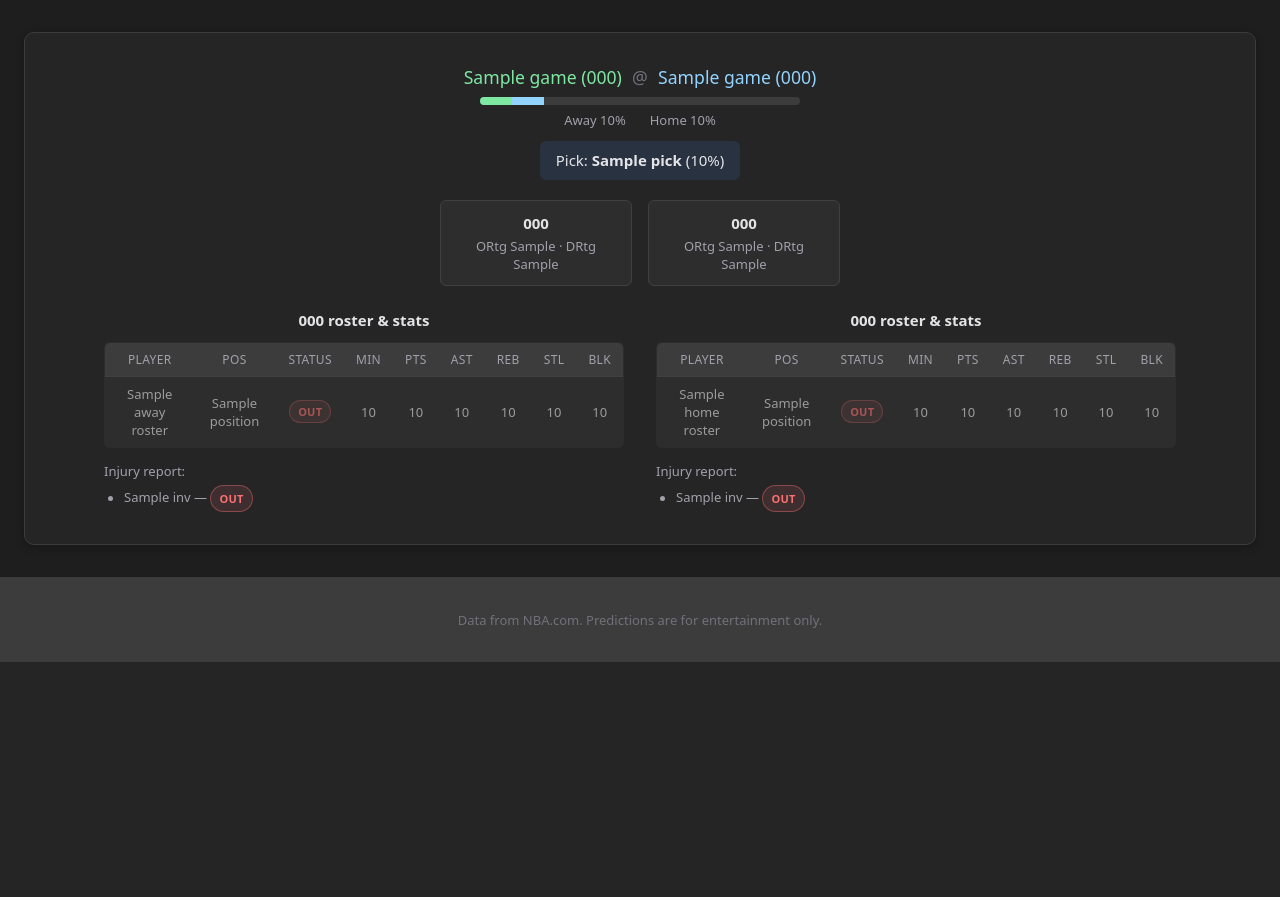
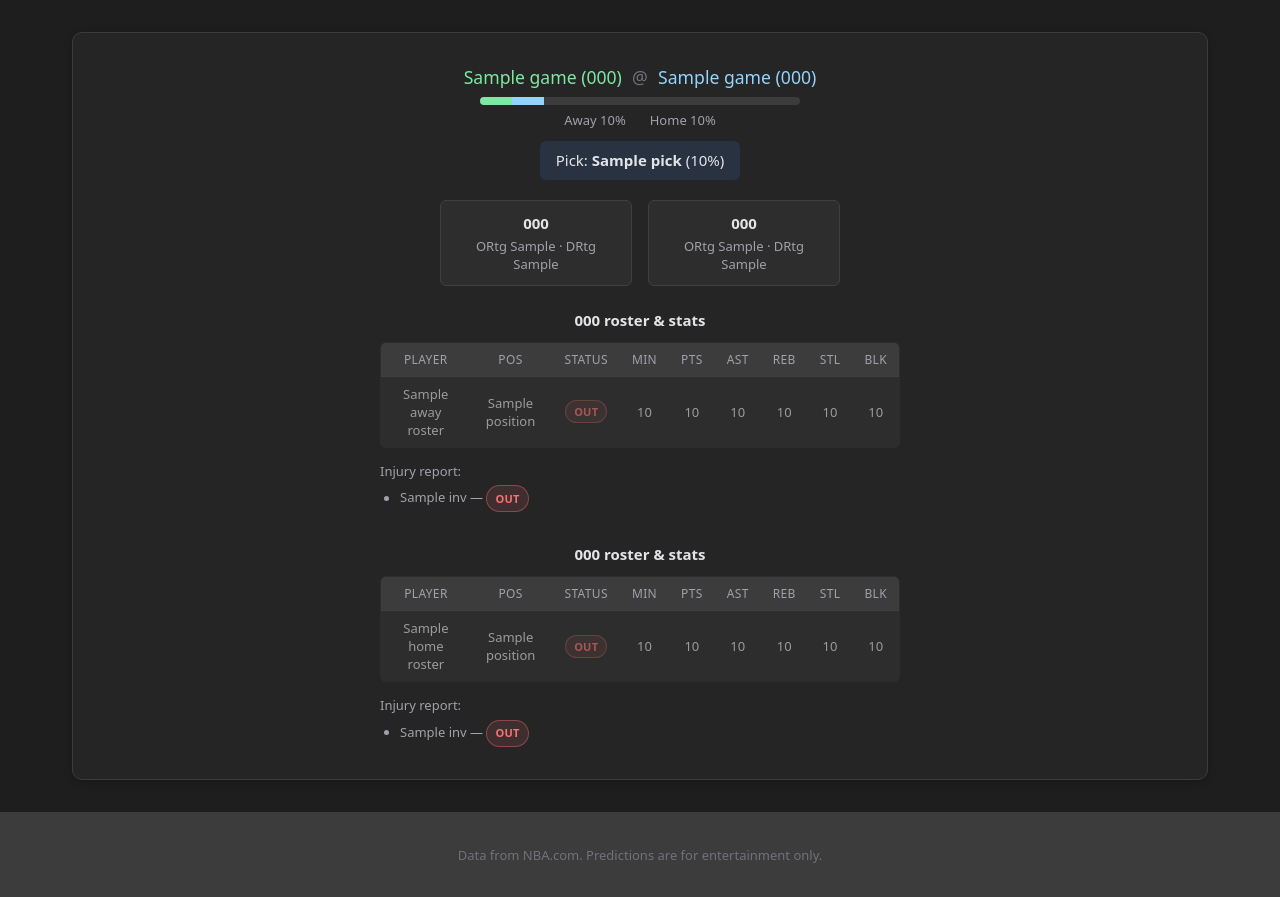
Before and after one commit to Joseph302156/NBA_Matchup_Calculator, a FastAPI app: template app/templates/results.html in a window 1280 px wide. Shown: the part 138-1035 px from the top of the page. Before the commit the page ends 800 px from the top, so only its background shows below. Run offline with FastAPI, Linux system fonts and the light colour scheme; the template is opened without the code that fills it: most values are stand-ins (such as "Sample title", 1, 10 or a date in 2020).

Commit message:
Enhance CSS styles for improved layout and spacing
- Added left and right margins to the body for better overall spacing.
- Adjusted margins for game cards to eliminate excess space, ensuring a cleaner layout.

```diff
--- a/app/static/style.css
+++ b/app/static/style.css
@@ -62,6 +62,8 @@ body {
   border: 1px solid var(--border);
   border-radius: var(--radius-lg);
   padding: 2rem 2.25rem;
+  margin-left: 0.5in;
+  margin-right: 0.5in;
   box-shadow: var(--shadow);
   transition: box-shadow 0.2s ease, border-color 0.2s ease;
   display: flex;
@@ -238,5 +240,5 @@ body {
   .rosters { flex-direction: column; align-items: center; }
   .roster { width: 100%; max-width: 520px; }
   .ratings { grid-template-columns: 1fr; }
-  .game-card { padding: 2rem 1.5rem; }
+  .game-card { padding: 2rem 1.5rem; margin-left: 0; margin-right: 0; }
 }
```
